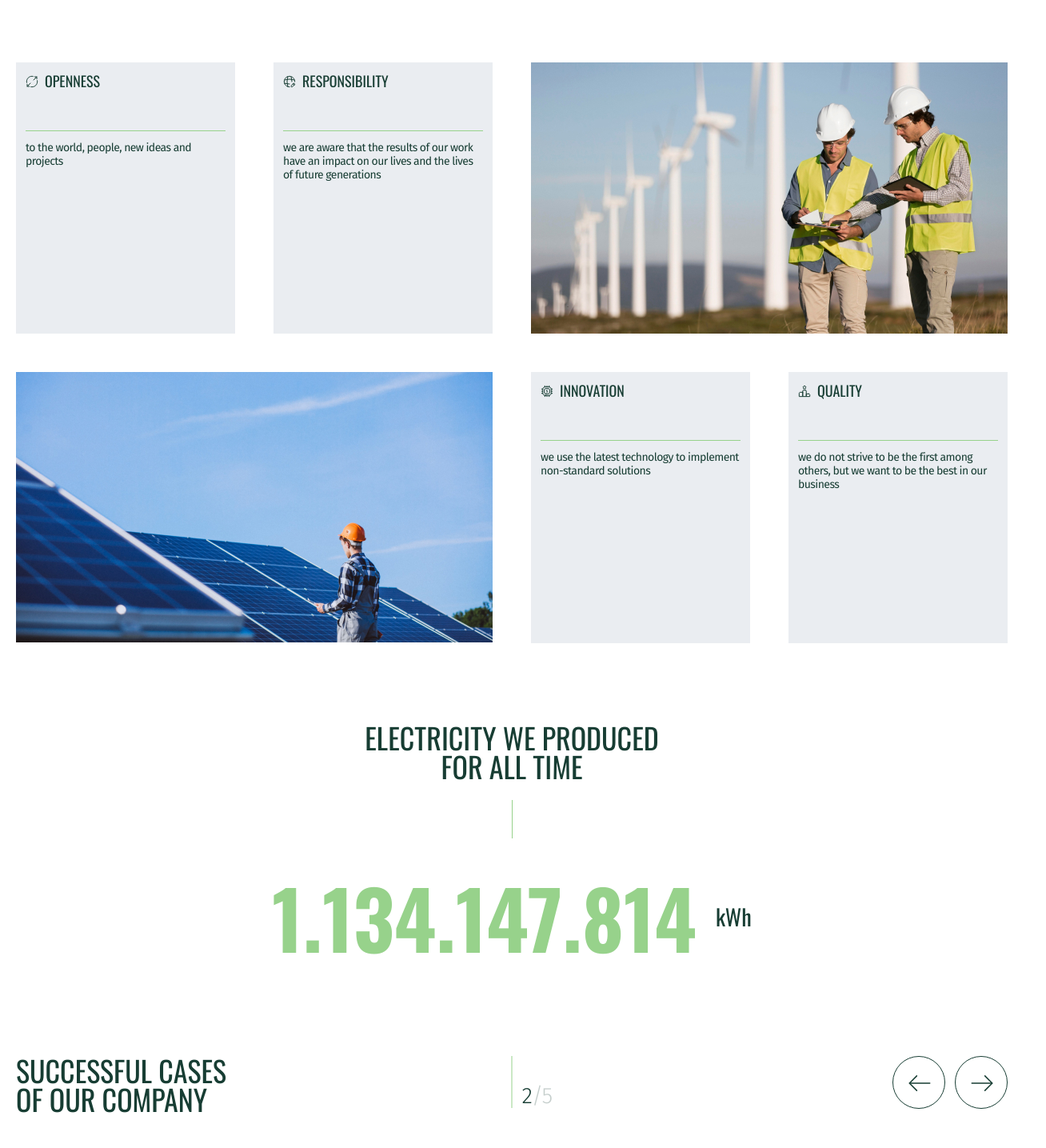
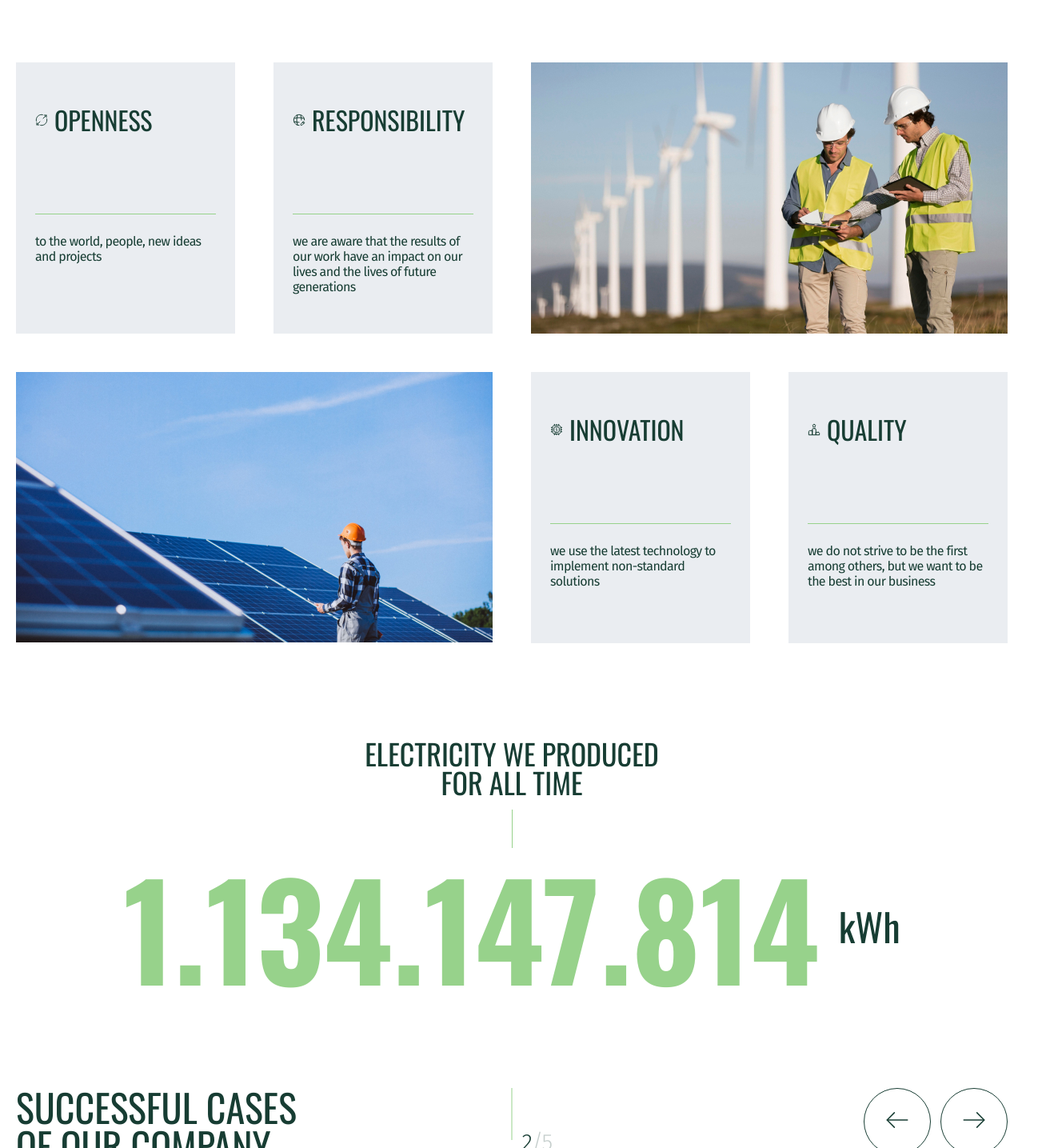
Before and after one commit to yulyaolshanska/ecosolution, a React (Create React App) app: page / in a window 1280 px wide. Shown: the part 1320-2755 px from the top of the page at 80% size, 1308 px wide, since content can reach past the window. Built offline with nearby package versions, Linux system fonts and the light colour scheme.

Commit message:
feat: desktop

```diff
--- a/src/components/About/About.module.scss
+++ b/src/components/About/About.module.scss
@@ -11,6 +11,7 @@
     }
     @media screen and (min-width: 1280px) {
         gap: 48px;
+        margin-bottom: 120px;
     }
 }
 
--- a/src/components/About/AboutCard/AboutCard.module.scss
+++ b/src/components/About/AboutCard/AboutCard.module.scss
@@ -8,6 +8,7 @@
     }
     @media screen and (min-width: 1280px) {
         min-height: 339px;
+        padding: 48px 24px;
     }
 }
 
@@ -19,6 +20,11 @@
 
     @media screen and (min-width: 768px) {
         margin-bottom: 50px;
+    }
+    @media screen and (min-width: 1280px) {
+        font-size: 32px;
+        line-height: 1.5;
+        margin-bottom: 93px;
     }
 }
 
@@ -33,6 +39,11 @@
         font-size: 18px;
         line-height: 1.3;
     }
+
+    @media screen and (min-width: 1280px) {
+        font-size: 32px;
+        line-height: 1.5;
+    }
 }
 
 .line {
@@ -40,10 +51,20 @@
     height: 1px;
     margin-bottom: 12px;
     background-color: #97d28b;
+
+    @media screen and (min-width: 768px) {
+        margin-bottom: 24px;
+    }
 }
 
 .cardDesc {
     font-size: 14px;
     letter-spacing: -0.56px;
     color: #173d33;
+
+    @media screen and (min-width: 768px) {
+        font-size: 16px;
+        line-height: normal;
+        letter-spacing: -0.64px;
+    }
 }
--- a/src/components/Cases/Cases.module.scss
+++ b/src/components/Cases/Cases.module.scss
@@ -14,6 +14,9 @@
         justify-content: space-between;
         margin-bottom: 32px;
     }
+    @media screen and (min-width: 1280px) {
+        margin-bottom: 114px;
+    }
 }
 
 .title {
@@ -27,6 +30,10 @@
         font-size: 36px;
         max-width: 264px;
         margin-bottom: 0;
+    }
+    @media screen and (min-width: 1280px) {
+        font-size: 48px;
+        max-width: 398px;
     }
 }
 
@@ -91,10 +98,18 @@
             stroke: #97d28b;
         }
     }
+
+    @media screen and (min-width: 1280px) {
+        width: 84px;
+        height: 84px;
+    }
 }
 
 .list {
     @media screen and (min-width: 768px) {
         margin-right: -24px;
     }
+    @media screen and (min-width: 1280px) {
+        margin-right: -48px;
+    }
 }
--- a/src/components/Cases/CasesCard/CasesCard.module.scss
+++ b/src/components/Cases/CasesCard/CasesCard.module.scss
@@ -13,6 +13,10 @@
     @media screen and (min-width: 1280px) {
         height: 506px;
         max-width: 596px;
+
+        &:not(:nth-child(even)) {
+            margin-right: 48px;
+        }
     }
 }
 
--- a/src/components/Electricity/Electricity.module.scss
+++ b/src/components/Electricity/Electricity.module.scss
@@ -3,6 +3,10 @@
 
     @media screen and (min-width: 768px) {
         margin-bottom: 100px;
+    }
+
+    @media screen and (min-width: 1280px) {
+        margin-bottom: 120px;
     }
 }
 
@@ -20,6 +24,10 @@
         font-size: 36px;
         max-width: 370px;
     }
+
+    @media screen and (min-width: 1280px) {
+        margin-bottom: 16px;
+    }
 }
 
 .verticalLine {
@@ -28,6 +36,10 @@
     width: 1px;
     height: 48px;
     background-color: #97d28b;
+
+    @media screen and (min-width: 1280px) {
+        margin: 0 auto 16px;
+    }
 }
 
 .counterContainer {
@@ -45,10 +57,15 @@
     font-weight: 700;
     text-transform: uppercase;
     font-family: Oswald;
+    line-height: 1;
 
     @media screen and (min-width: 768px) {
         font-size: 100px;
         margin-right: 24px;
+    }
+
+    @media screen and (min-width: 1280px) {
+        font-size: 164px;
     }
 }
 
@@ -61,4 +78,8 @@
         font-size: 28px;
         line-height: 1.7;
     }
+    @media screen and (min-width: 1280px) {
+        font-size: 48px;
+        line-height: 1;
+    }
 }
--- a/src/components/FAQ/FAQ.module.scss
+++ b/src/components/FAQ/FAQ.module.scss
@@ -26,6 +26,9 @@
     @media (min-width: 768px) {
         font-size: 36px;
         margin-bottom: 0px;
+    }
+    @media (min-width: 1280px) {
+        font-size: 48px;
     }
 }
 
```
